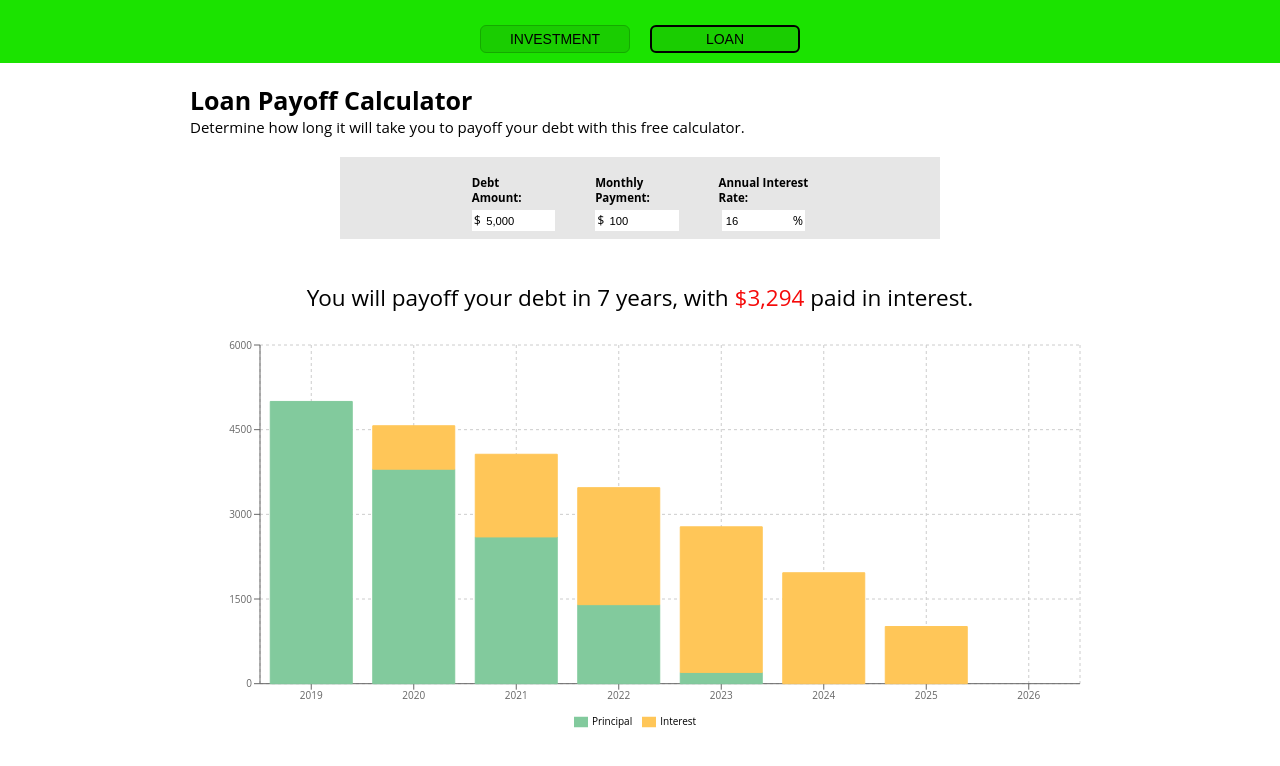
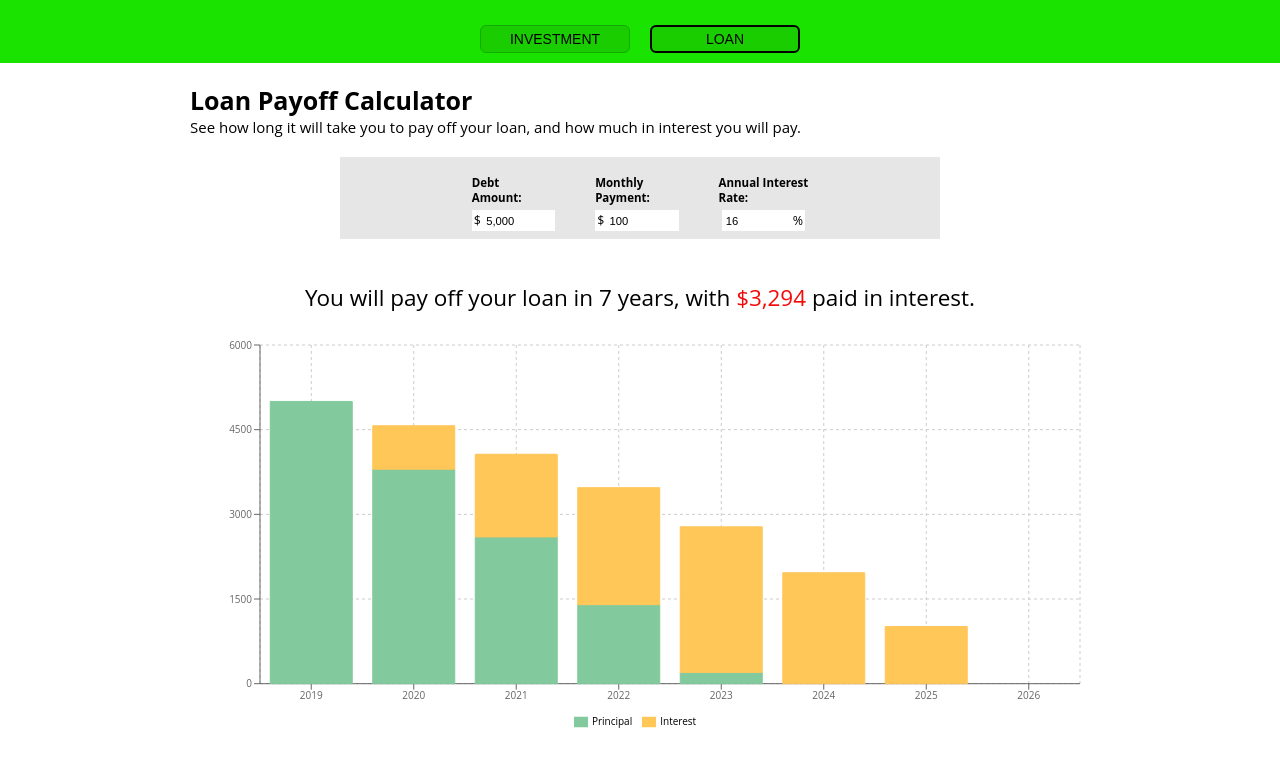
Before and after one commit to jaimelovera/investment-debt-visualizer, a React (Create React App) app: page / in a window 1280 px wide. Both pictures are taken after a click on the button "LOAN". Shown: the top 766 px of the page. Built offline with nearby package versions, Linux system fonts and the light colour scheme.

Commit message:
updated descriptions from debt to loan

```diff
--- a/src/components/Charts/Charts.js
+++ b/src/components/Charts/Charts.js
@@ -109,14 +109,14 @@ function Charts(props) {
 	let investmentDescription = <p>Your investment will be worth <span className='charts-blue-text'>${parseInt(data[data.length-1].Total).toLocaleString()}</span> in {years} years.</p>
 	let debtDescription = /* A layered ternary expression to choose appropriate expression. */
 		years === -1 ?
-		<p>Your debt will increase indefinitely. Increase your monthly payment.</p> :
+		<p>Your loan will increase indefinitely. Increase your monthly payment.</p> :
 		years ===  1 ?
 		parseInt(totalInterest) >= 0 ?
-		<p>You will payoff your debt within 1 year, with <span className='charts-red-text'>${parseInt(totalInterest.toFixed(0)).toLocaleString()}</span> paid in interest.</p> :
-		<p>You will payoff your debt within 1 year, with no interest paid.</p> :
+		<p>You will pay off your loan within 1 year, with <span className='charts-red-text'>${parseInt(totalInterest.toFixed(0)).toLocaleString()}</span> paid in interest.</p> :
+		<p>You will pay off your loan within 1 year, with no interest paid.</p> :
 		parseInt(totalInterest) >= 0 ?
-		<p>You will payoff your debt in {years} years, with <span className='charts-red-text'>${parseInt(totalInterest.toFixed(0)).toLocaleString()}</span> paid in interest.</p> :
-		<p>You will payoff your debt in {years} years, with no interest paid.</p>
+		<p>You will pay off your loan in {years} years, with <span className='charts-red-text'>${parseInt(totalInterest.toFixed(0)).toLocaleString()}</span> paid in interest.</p> :
+		<p>You will pay off your loan in {years} years, with no interest paid.</p>
 
 
 	return (
--- a/src/components/Description/Description.js
+++ b/src/components/Description/Description.js
@@ -6,14 +6,14 @@ function Description(props) {
 	let investmentDescription = (
 		<React.Fragment>
 			<h2>Investment Calculator</h2>
-			<p>Determine how your money will grow over time with this free investment calculator.</p>
+			<p>See how your money will grow over time with compunded interest.</p>
 		</React.Fragment>
 	)
 
 	let debtDescription = (
 		<React.Fragment>
 			<h2>Loan Payoff Calculator</h2>
-			<p>Determine how long it will take you to payoff your debt with this free calculator.</p>
+			<p>See how long it will take you to pay off your loan, and how much in interest you will pay.</p>
 		</React.Fragment>
 	)
 	return (
```
